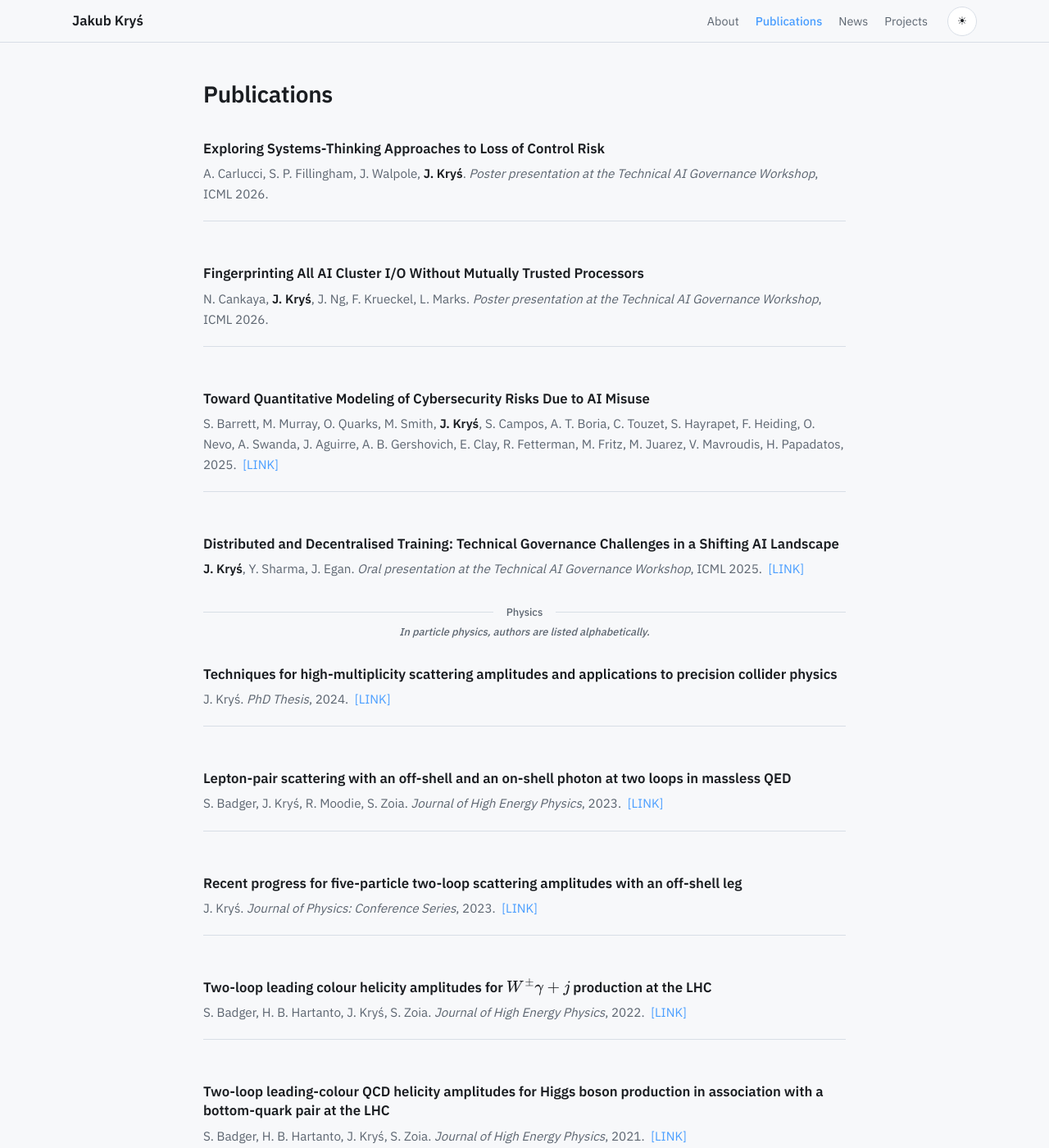
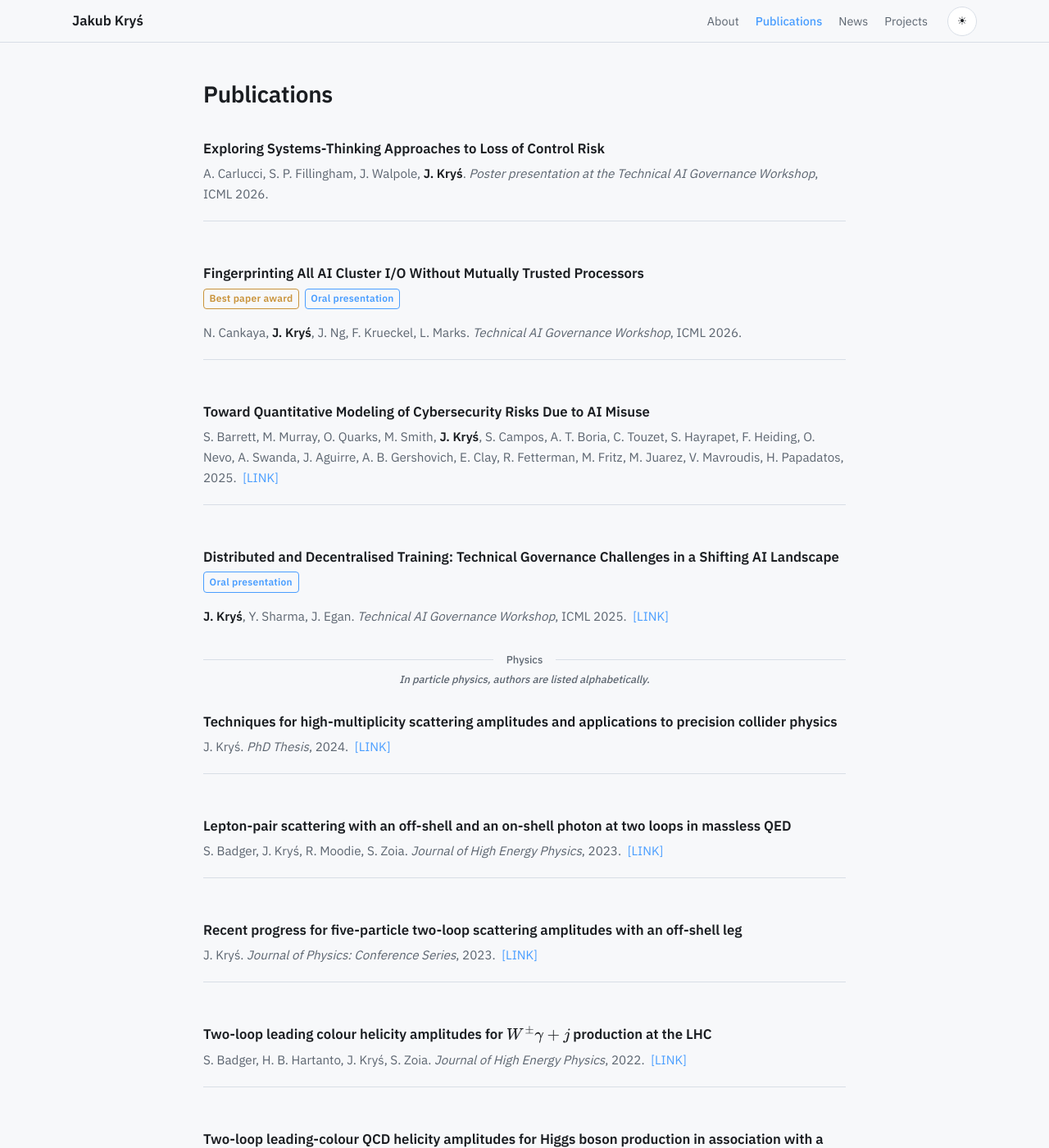
Before and after one commit to kryjak/kryjak.github.io, a Jekyll site: the page built from publications.md, in a window 1280 px wide and 1400 px high. Shown: the whole window at 82% size. Built offline with Jekyll 4.4.1, drawn with Linux system fonts in a browser that asks for light colours.

Commit message:
update 08/06/2026

```diff
--- a/_data/publications.yml
+++ b/_data/publications.yml
@@ -11,8 +11,9 @@ post_phd:
 #
   - title: "Fingerprinting All AI Cluster I/O Without Mutually Trusted Processors"
     authors: "N. Cankaya, **J. Kryś**, J. Ng, F. Krueckel, L. Marks"
-    venue: "Poster presentation at the Technical AI Governance Workshop"
+    venue: "Technical AI Governance Workshop"
     year: "ICML 2026"
+    tags: ["Best paper award", "Oral presentation"]
 #   url:
 
   - title: "Toward Quantitative Modeling of Cybersecurity Risks Due to AI Misuse"
@@ -22,8 +23,9 @@ post_phd:
 
   - title: "Distributed and Decentralised Training: Technical Governance Challenges in a Shifting AI Landscape"
     authors: "**J. Kryś**, Y. Sharma, J. Egan"
-    venue: "Oral presentation at the Technical AI Governance Workshop"
+    venue: "Technical AI Governance Workshop"
     year: "ICML 2025"
+    tags: ["Oral presentation"]
     url: https://arxiv.org/abs/2507.07765
 
 pre_phd:
--- a/_includes/pub-list.html
+++ b/_includes/pub-list.html
@@ -3,6 +3,9 @@
   <li class="pub-list__item">
     <article class="pub">
       <h3 class="pub__title">{% include math-text.html text=pub.title %}</h3>
+      {% if pub.tags %}
+      <p class="pub__tags">{% for tag in pub.tags %}<span class="pub__tag{% if tag == 'Best paper award' %} pub__tag--award{% endif %}">{{ tag }}</span>{% endfor %}</p>
+      {% endif %}
       <p class="pub__meta">
         <span class="pub__authors">{{ pub.authors | markdownify | remove: '<p>' | remove: '</p>' | strip }}</span>{% if pub.venue %}. <em class="pub__venue">{{ pub.venue }}</em>{% endif %}{% if pub.year %}, <span class="pub__year">{{ pub.year }}</span>{% endif %}.
         {% if pub.url %}
--- a/assets/css/main.css
+++ b/assets/css/main.css
@@ -547,6 +547,36 @@ a:hover {
   color: var(--text-muted);
 }
 
+.pub__tags {
+  margin: 0 0 0.35rem;
+  display: flex;
+  flex-wrap: wrap;
+  gap: 0.4rem;
+}
+
+.pub__tag {
+  display: inline-block;
+  font-size: 0.75rem;
+  font-weight: 600;
+  letter-spacing: 0.02em;
+  padding: 0.15em 0.55em;
+  border-radius: 4px;
+  border: 1.5px solid var(--accent);
+  color: var(--accent);
+  background: transparent;
+  white-space: nowrap;
+}
+
+.pub__tag--award {
+  border-color: #c9933a;
+  color: #c9933a;
+}
+
+[data-theme="dark"] .pub__tag--award {
+  border-color: #e0ab55;
+  color: #e0ab55;
+}
+
 .item-link {
   margin-left: 0.25rem;
   color: var(--accent);
```
